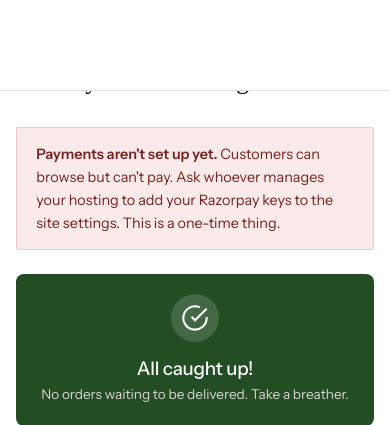
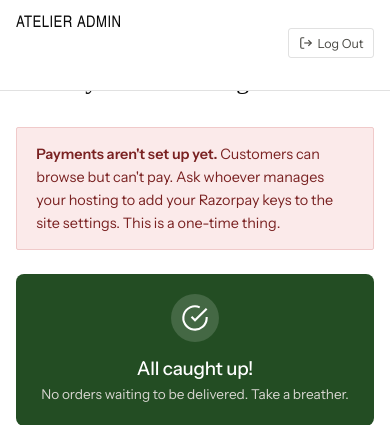
Before and after one commit to TygarWright/virtual-store, a Flask app: page /admin/ in a window 390 px wide. Shown: the top 425 px of the page. Run offline with Flask 3, Linux system fonts and the light colour scheme; the visitor is signed in with stand-in values (Sample User, id 1); data comes from the database, SQL or seed files in the repository; data that the repository does not hold is empty; some web fonts are replaced.

Commit message:
Fix all broken buttons: CSP, admin mobile header, gallery swipe, mobile polish
Root cause: Content-Security-Policy blocked ALL inline scripts and onclick
handlers, breaking Join with Phone, cookie accept/decline, Buy Now, Checkout,
product image swap, admin delete product, auth modal, and more.

Fixes:
- CSP: add 'unsafe-inline' to script-src (unblocks every onclick + inline script)
- Admin mobile header: fix white-on-white text (add color: var(--black))
- Admin mobile: add visible logout button in header
- Admin mobile: add Account link to bottom nav (was inaccessible)
- Product gallery: add touch swipe support for mobile image navigation
- Mobile buy bar: fix overlap with bottom nav at 560-720px width

```diff
--- a/app.py
+++ b/app.py
@@ -55,7 +55,7 @@ def set_security_headers(response):
         "style-src 'self' 'unsafe-inline' https://fonts.googleapis.com; "
         "font-src 'self' https://fonts.gstatic.com; "
         "img-src 'self' data:; "
-        "script-src 'self' https://challenges.cloudflare.com https://checkout.razorpay.com "
+        "script-src 'self' 'unsafe-inline' https://challenges.cloudflare.com https://checkout.razorpay.com "
         "https://www.gstatic.com https://www.google.com https://apis.google.com; "
         "frame-src https://challenges.cloudflare.com https://api.razorpay.com "
         "https://www.google.com https://*.firebaseapp.com; "
--- a/static/css/style.css
+++ b/static/css/style.css
@@ -885,7 +885,7 @@ body.menu-open { overflow: hidden; }
 .mobile-buy-bar__price { font-family: var(--serif); font-size: 1.1rem; flex-shrink: 0; }
 .mobile-buy-bar .btn { flex: 1; padding: 0.75rem 1rem; font-size: 0.78rem; }
 @media (max-width: 720px) {
-  .mobile-buy-bar { display: flex; }
+  .mobile-buy-bar { display: flex; bottom: 60px; }
   .product-info { padding-bottom: 4.5rem; }
 }
 
@@ -1471,11 +1471,21 @@ a:focus-visible, button:focus-visible, input:focus-visible, select:focus-visible
     width: 100%; z-index: 60; padding: 0.75rem 1rem;
     display: flex; align-items: center; justify-content: space-between;
     border-bottom: 1px solid var(--border); background: var(--white);
+    color: var(--black);
   }
-  .admin-sidebar__brand { font-size: 1rem; }
+  .admin-sidebar__brand { font-size: 1rem; color: var(--black); }
   .admin-nav { display: none; }
   .admin-main { margin-top: 50px; padding: 1rem; }
+  .admin-mobile-logout { display: block !important; }
+  .admin-mobile-logout .admin-nav__logout-btn {
+    color: var(--grey-700); border: 1px solid var(--border);
+    border-radius: 3px; background: transparent;
+  }
+  .admin-mobile-logout .admin-nav__logout-btn:hover {
+    background: var(--grey-50); color: var(--black);
+  }
 }
+.admin-mobile-logout { display: none; }
 
 /* Admin table improvements on mobile */
 @media (max-width: 760px) {
--- a/templates/admin/base.html
+++ b/templates/admin/base.html
@@ -12,6 +12,13 @@
 <div class="admin-shell">
   <aside class="admin-sidebar">
     <a href="{{ url_for('admin_dashboard') }}" class="admin-sidebar__brand">{{ settings.site_name }} Admin</a>
+    <form method="POST" action="{{ url_for('admin_logout') }}" class="admin-mobile-logout" style="margin:0;">
+      <input type="hidden" name="csrf_token" value="{{ csrf_token() }}">
+      <button type="submit" class="admin-nav__logout-btn" style="display:flex; align-items:center; gap:0.3rem; font-size:0.78rem; padding:0.4rem 0.6rem;" aria-label="Log out">
+        <svg width="14" height="14" viewBox="0 0 24 24" fill="none" stroke="currentColor" stroke-width="2"><path d="M9 21H5a2 2 0 0 1-2-2V5a2 2 0 0 1 2-2h4"></path><polyline points="16 17 21 12 16 7"></polyline><line x1="21" y1="12" x2="9" y2="12"></line></svg>
+        <span>Log Out</span>
+      </button>
+    </form>
     <nav class="admin-nav">
       <a href="{{ url_for('admin_dashboard') }}" class="{{ 'active' if request.endpoint == 'admin_dashboard' }}">
         <svg width="16" height="16" viewBox="0 0 24 24" fill="none" stroke="currentColor" stroke-width="2"><rect x="3" y="3" width="7" height="7"></rect><rect x="14" y="3" width="7" height="7"></rect><rect x="14" y="14" width="7" height="7"></rect><rect x="3" y="14" width="7" height="7"></rect></svg>
@@ -91,6 +98,10 @@
     <svg width="20" height="20" viewBox="0 0 24 24" fill="none" stroke="currentColor" stroke-width="1.8"><circle cx="12" cy="12" r="3"></circle><path d="M12 1v6m0 6v6m11-7h-6m-6 0H1m17.5-6.5L14 7m-4 6l-4.5 4.5M21 16.5L16.5 12m-9 0L3 16.5M18.5 5.5L14 10"></path></svg>
     <span>Settings</span>
   </a>
+  <a href="{{ url_for('admin_account') }}" class="admin-bottom-nav__item {{ 'admin-bottom-nav__item--active' if request.endpoint == 'admin_account' }}">
+    <svg width="20" height="20" viewBox="0 0 24 24" fill="none" stroke="currentColor" stroke-width="1.8"><path d="M20 21v-2a4 4 0 0 0-4-4H8a4 4 0 0 0-4 4v2"></path><circle cx="12" cy="7" r="4"></circle></svg>
+    <span>Account</span>
+  </a>
 </nav>
 </body>
 </html>
```
Also changed, not shown: static/js/animations.js (+33 -0 lines).
